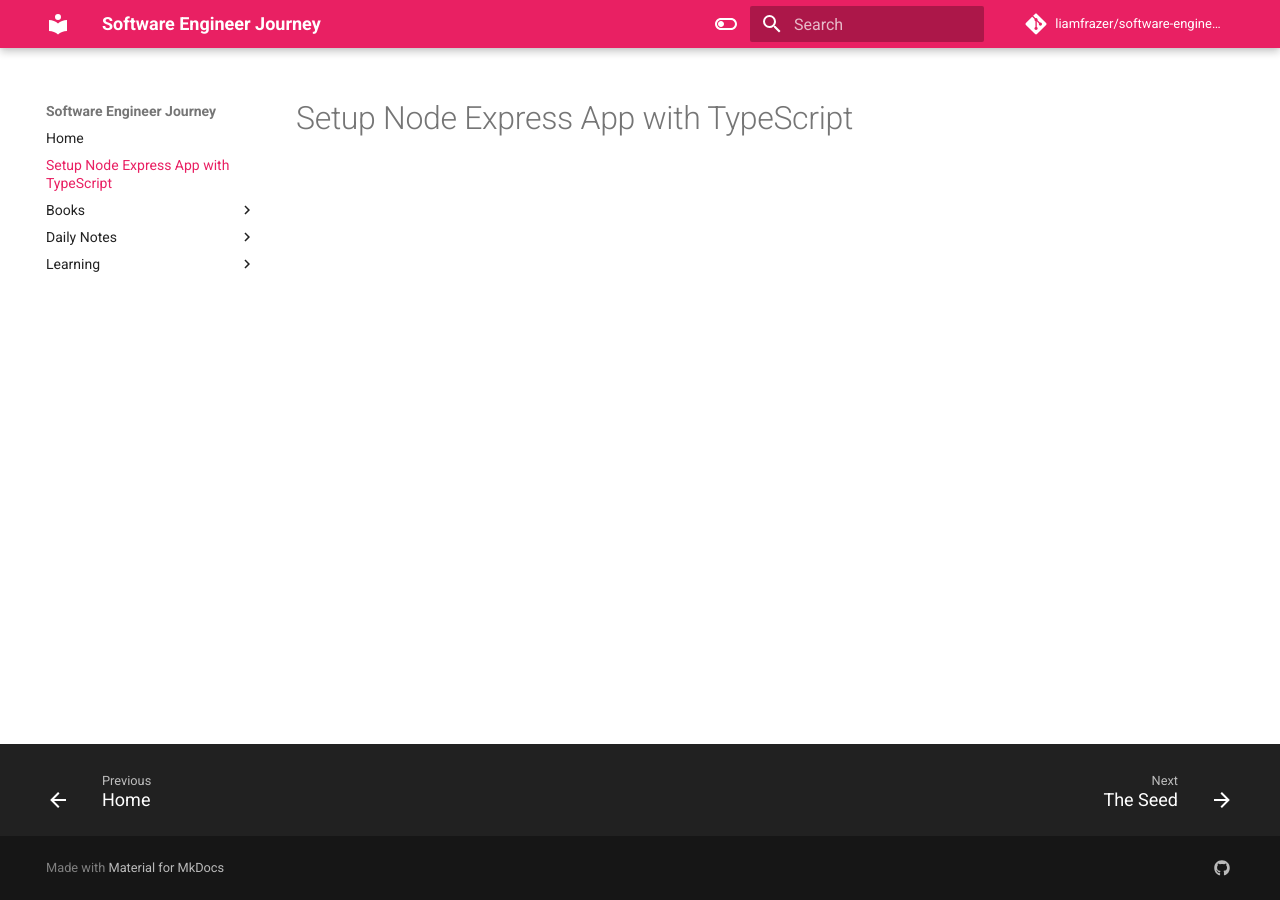
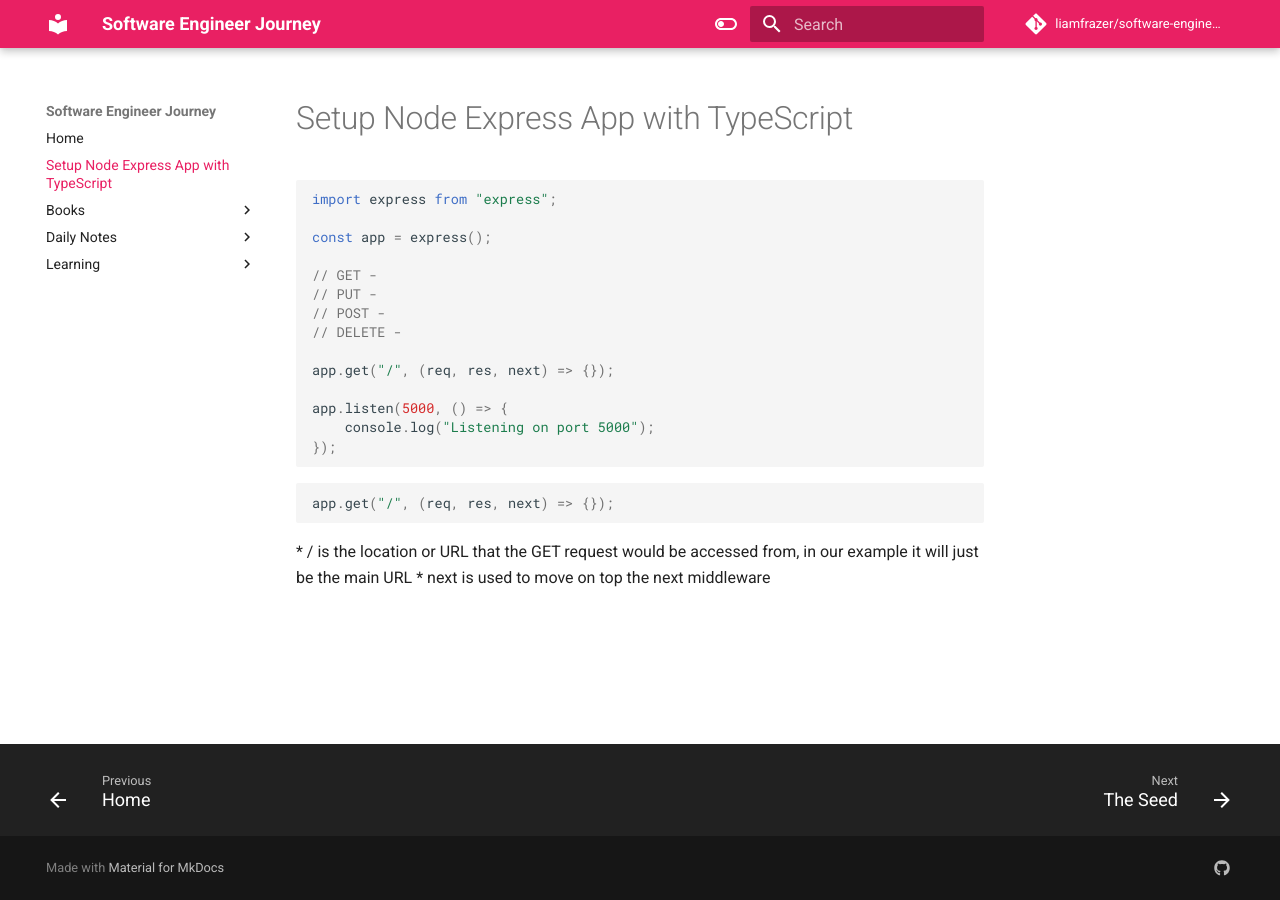
Before and after one commit to liamfrazer/software-engineer-journey, an MkDocs documentation site: the page built from docs/Setup Node Express App with TypeScript.md, in a window 1280 px wide. Built offline with MkDocs 1.6.1 and Material for MkDocs 9.7.7, drawn with Linux system fonts in a browser that asks for light colours; comment, search, counter and statistics services are not loaded.

Commit message:
vault backup: 2023-12-30 10:40:41

````diff
--- a/docs/Setup Node Express App with TypeScript.md
+++ b/docs/Setup Node Express App with TypeScript.md
@@ -5,3 +5,26 @@ tags:
   - TypeScript
 ---
 # Setup Node Express App with TypeScript
+
+```jsx
+import express from "express";
+
+const app = express();
+
+// GET -
+// PUT -
+// POST -
+// DELETE -
+
+app.get("/", (req, res, next) => {});
+
+app.listen(5000, () => {
+	console.log("Listening on port 5000");
+});
+```
+
+```jsx
+app.get("/", (req, res, next) => {});
+```
+* / is the location or URL that the GET request would be accessed from, in our example it will just be the main URL
+* next is used to move on top the next middleware
````
